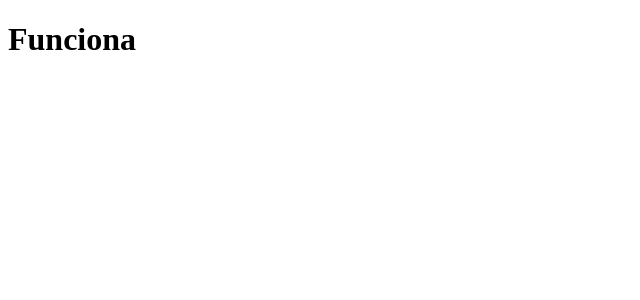
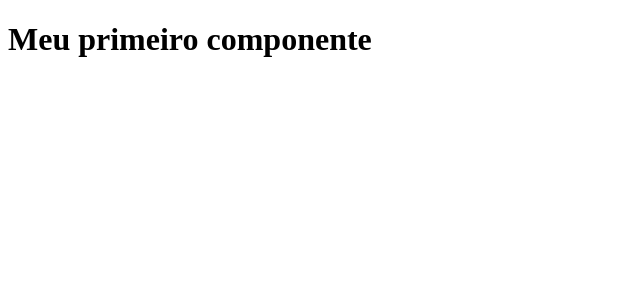
Before and after one commit to maurelio631/todo, an Angular app: page / in a window 1280 px wide. Shown: the top 300 px of the page, without its empty margins (0-640 px from the left). Built offline with nearby package versions, Linux system fonts and the light colour scheme.

Commit message:
Removido o title do arquivo ts e mais alterações no html para teste

```diff
--- a/src/app/app.component.html
+++ b/src/app/app.component.html
@@ -1 +1 @@
-<h1>Funciona</h1>
+<h1>Meu primeiro componente</h1>
--- a/src/app/app.component.ts
+++ b/src/app/app.component.ts
@@ -6,5 +6,4 @@ import { Component } from '@angular/core';
   styleUrls: ['./app.component.css']
 })
 export class AppComponent {
-  title = 'todo';
 }
```
